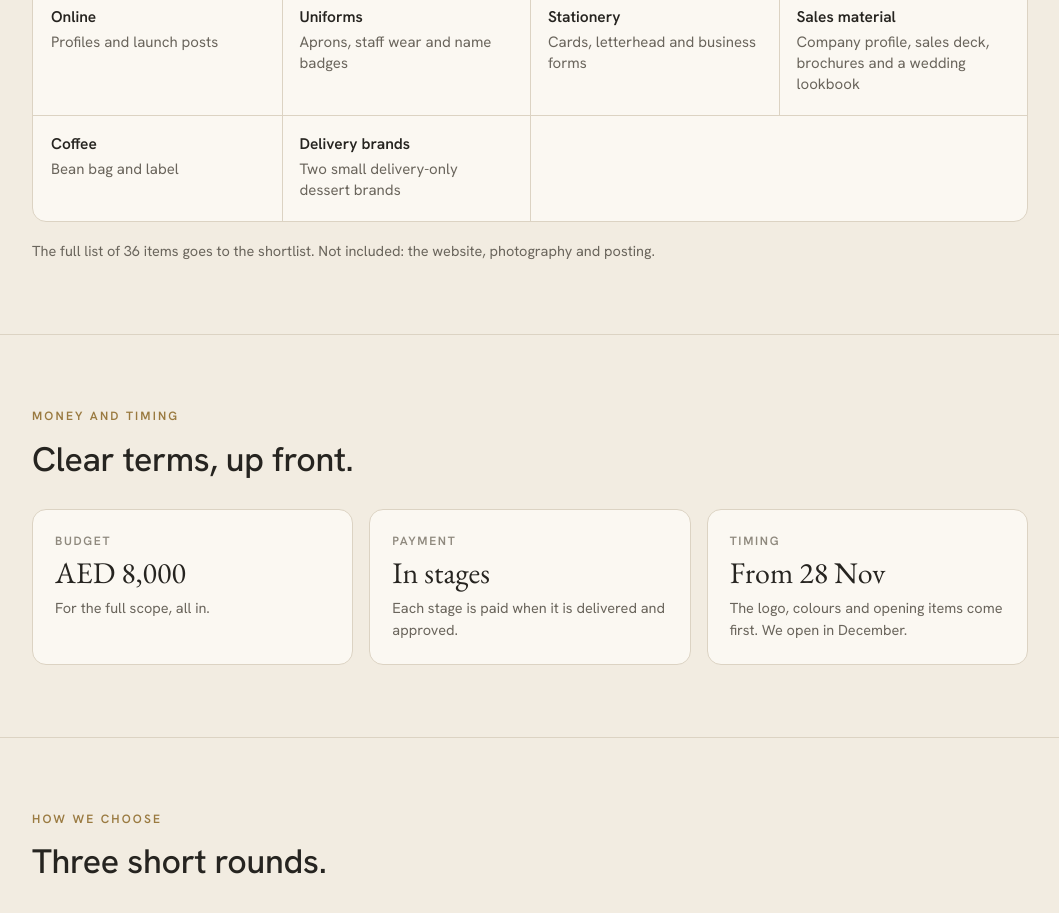
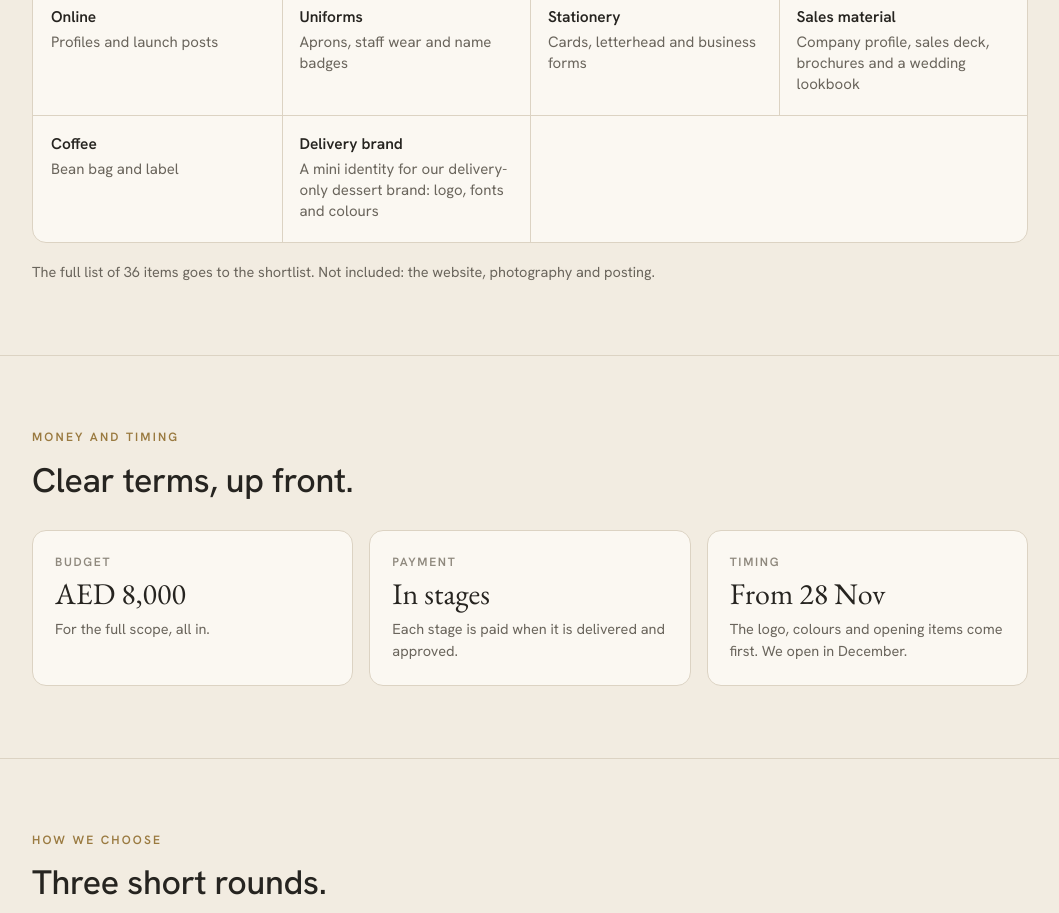
Before and after one commit to SaadHazari/msmadeleine-site, a plain HTML site: page designer/index.html in a window 1280 px wide. Shown: the part 1480-2393 px from the top of the page, without its empty margins (110-1169 px from the left). Drawn offline with Linux system fonts and the light colour scheme.

Commit message:
Scope: one delivery brand with a mini identity (was two brands)
Co-Authored-By: Claude Opus 5.5 <noreply@anthropic.com>
Claude-Session: https://claude.ai/code/session_01PAAuLDe1uVEarZBu381QDx

```diff
--- a/designer/index.html
+++ b/designer/index.html
@@ -209,7 +209,7 @@ footer a{color:var(--muted)}
       <li><b>Stationery</b><span>Cards, letterhead and business forms</span></li>
       <li><b>Sales material</b><span>Company profile, sales deck, brochures and a wedding lookbook</span></li>
       <li><b>Coffee</b><span>Bean bag and label</span></li>
-      <li><b>Delivery brands</b><span>Two small delivery-only dessert brands</span></li>
+      <li><b>Delivery brand</b><span>A mini identity for our delivery-only dessert brand: logo, fonts and colours</span></li>
     </ul>
     <p class="note">The full list of 36 items goes to the shortlist. Not included: the website, photography and posting.</p>
   </div>
```
